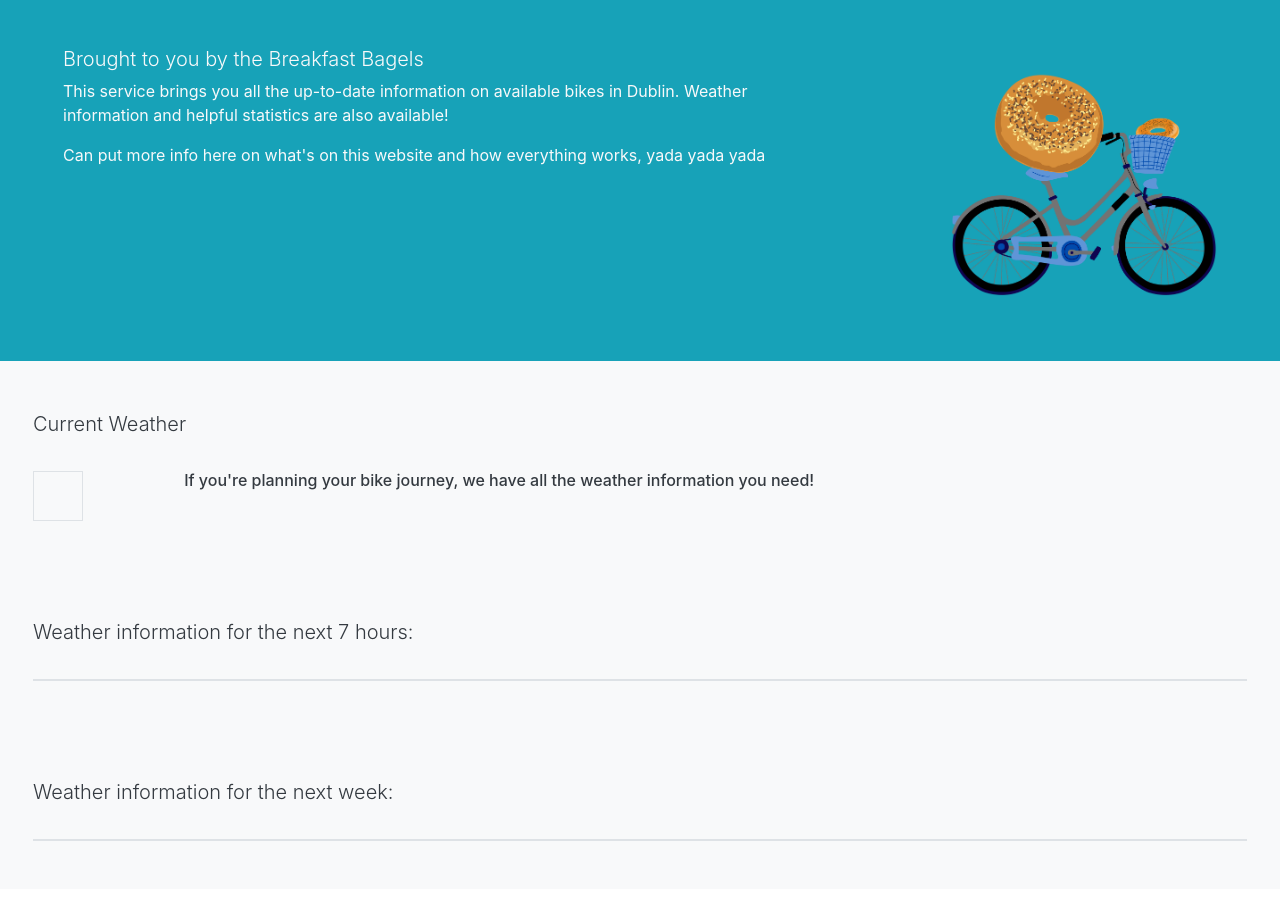
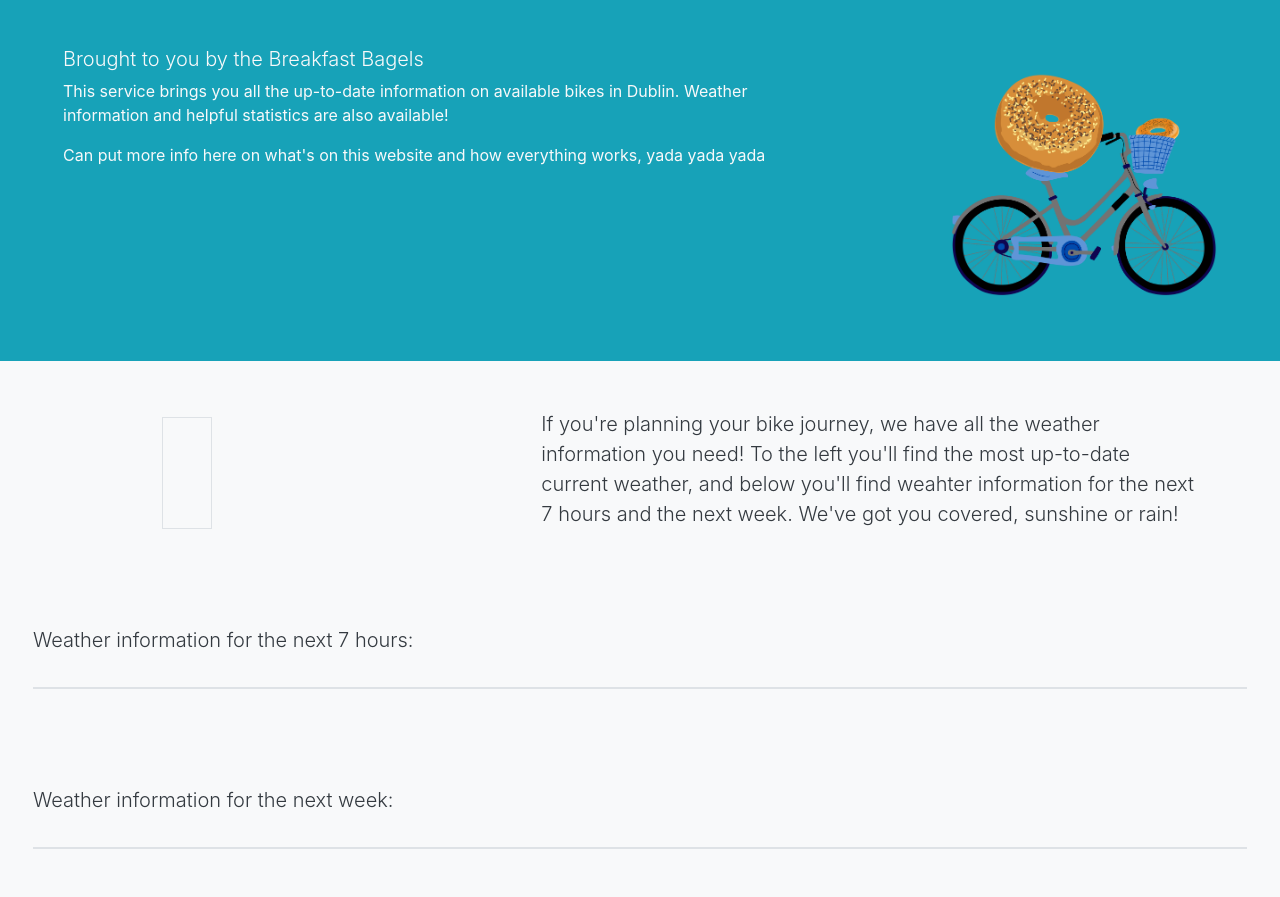
Before and after one commit to BreakfastBagels/DublinBikeApp, a Flask app: page /index in a window 1280 px wide. Shown: the part 57-954 px from the top of the page. Before the commit the page ends 898 px from the top, so only its background shows below. Run offline with Flask 2, Linux system fonts and the light colour scheme; data that the repository does not hold is empty.

Commit message:
weather front end draft complete cept for sunrise/sunset

```diff
--- a/DublinBikeWebApp/web/static/script.js
+++ b/DublinBikeWebApp/web/static/script.js
@@ -127,17 +127,23 @@ function drawDailyBox(json) {
     let DailyDescriptionHeading = document.createElement('h5');
     DailyDescriptionHeading.textContent = capitalise(json['Daily_Description']);
 
-    let DailyTempHeading = document.createElement('h7');
+    let DailyTempHeading = document.createElement('h6');
     // Plus sign turns string into a number
-    DailyTempHeading.innerHTML = `Temp: ${+(json['Daily_Temp']) - 273}&deg; celsius`
+    DailyTempHeading.innerHTML = `${+(json['Daily_Temp']) - 273}&deg; celsius`
 
-    let DailyOTempHeading = document.createElement('h7');
-    DailyOTempHeading.innerHTML = `H: ${+json['Daily_Max'] - 273}&deg;' L: ${+json['Daily_Min'] - 273}&deg;'`
+    let DailyWind = document.createElement('h6');
+    DailyWind.innerHTML = `Wind: ${+json['Daily_Wind']} mph`
 
-    let DailySunriseSet = document.createElement('h7');
-    DailySunriseSet.innerHTML = `Sunrise: ${json['Daily_Sunrise']} Sunset: ${json['Daily_Sunset']}`
+    let DailyOTempHeading = document.createElement('h6');
+    DailyOTempHeading.innerHTML = `H: ${+json['Daily_Max'] - 273}&deg; L: ${+json['Daily_Min'] - 273}&deg;`
 
-    const DailyBoxElems = [DailyHeading, DailyIcon, DailyDescriptionHeading, DailyTempHeading, DailyOTempHeading, DailySunriseSet]
+    let DailySunrise = document.createElement('h6');
+    DailySunrise.textContent = `Sunrise: ${json['Daily_Sunrise']}`
+
+    let DailySunset = document.createElement('h6');
+    DailySunset.textContent = `Sunset: ${json['Daily_Sunset']}`
+
+    const DailyBoxElems = [DailyHeading, DailyIcon, DailyDescriptionHeading, DailyTempHeading, DailyOTempHeading, DailySunrise, DailySunset, DailyWind]
 
     DailyBoxElems.forEach(elem => DailyBox.appendChild(elem))
 
--- a/DublinBikeWebApp/web/templates/index.html
+++ b/DublinBikeWebApp/web/templates/index.html
@@ -50,20 +50,18 @@
           </div>
         </section>
 
-<!-- Weather Section -->
-
-    {% block content %}
+        <!-- Current Weather Section -->
 
         <section class="bg-light text-dark p-5">
-        <div class="row">
-          <p class="lead">Current Weather</p>
-        </div>
-        <div class="row mt-3" id="weather-div">
-            <div class="col-6-md p-4 border text-center" id="weather-box-col"></div>
-            <div class="col-6-md text-center offset-1 h6"> If you're planning your bike journey, we have all the weather information you need!</div>
-        </div>
+          <div class="d-sm-flex">
+            <div class="col-lg-3 row mt-2 offset-1" id="weather-div">
+              <div class="col-6-md p-4 border text-center" id="weather-box-col"></div>
+            </div>
+            <div class="col-lg-7 offset-1">
+              <div class="lead"> If you're planning your bike journey, we have all the weather information you need! To the left you'll find the most up-to-date current weather, and below you'll find weahter information for the next 7 hours and the next week. We've got you covered, sunshine or rain!</div>
+            </div>
+          </div>
         </section>
-    {% endblock %}
 
         <!-- Hourly Weather Section -->
 
```
